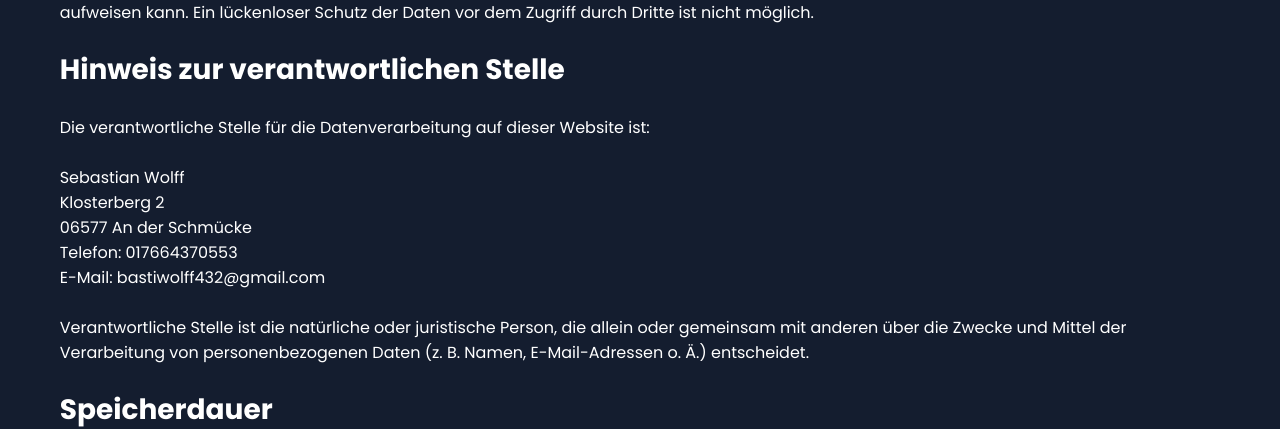
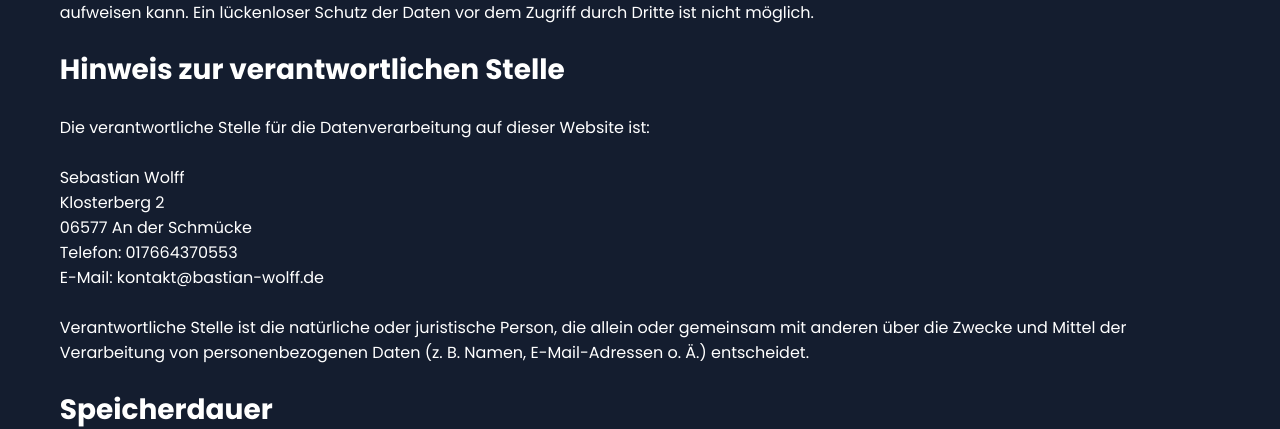
Before and after one commit to OptimismusPr1m3/portfolio2, an Angular app: page /privacyPolicy in a window 1280 px wide. Shown: the part 2031-2460 px from the top of the page. Built offline with nearby package versions, Linux system fonts and the light colour scheme.

Commit message:
changed mailaddress at policy

```diff
--- a/src/app/privacy-policy/privacy-policy.component.html
+++ b/src/app/privacy-policy/privacy-policy.component.html
@@ -46,7 +46,7 @@
         Klosterberg 2 <br />
         06577 An der Schmücke <br />
         {{ lService.pPolicy_3["controllerPhone"] }} 017664370553 <br />
-        {{ lService.pPolicy_3["controllerMail"] }} bastiwolff432&#64;gmail.com
+        {{ lService.pPolicy_3["controllerMail"] }} kontakt&#64;bastian-wolff.de
         <br />
         <br />
         {{ lService.pPolicy_3["controllerPhrase2"] }}
```
